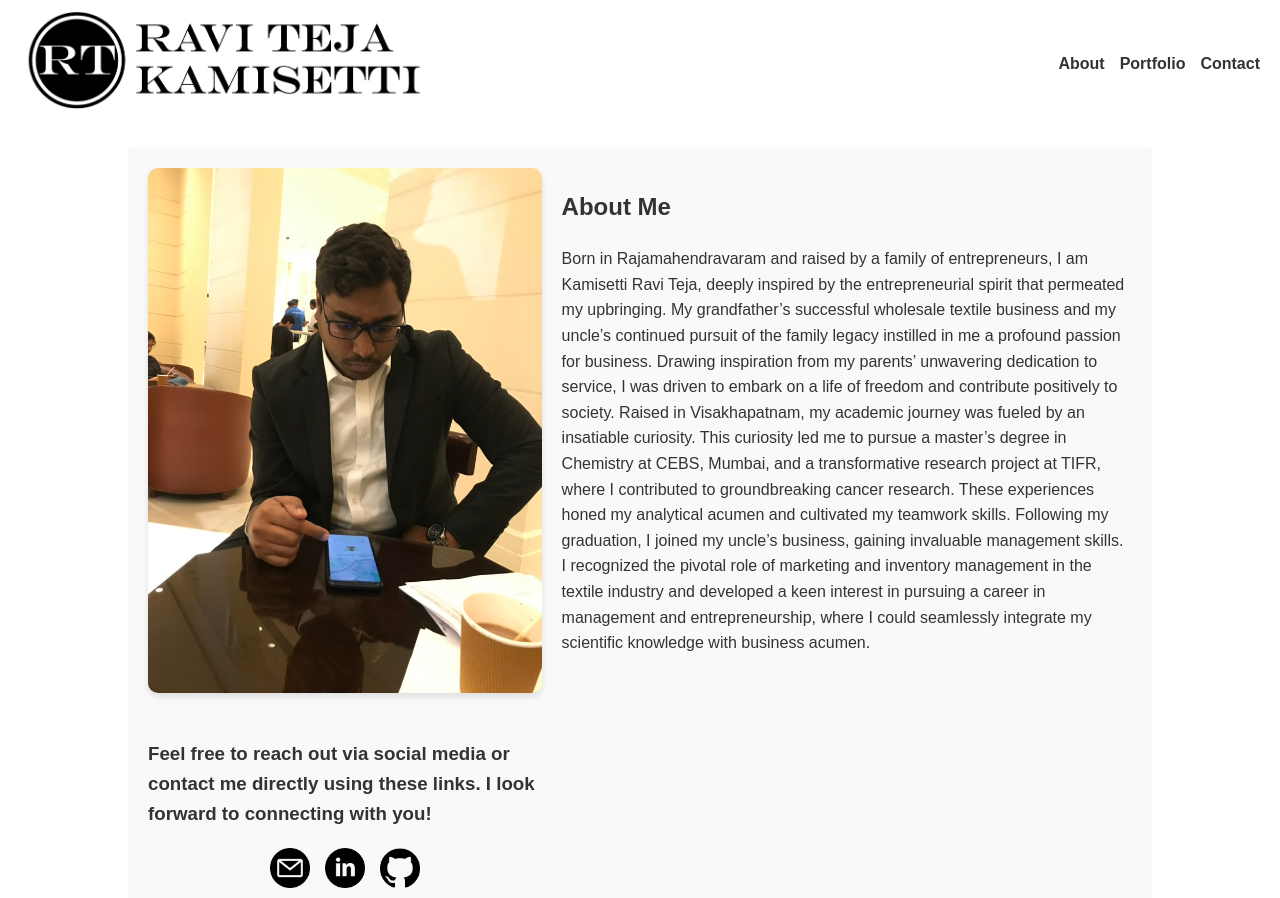
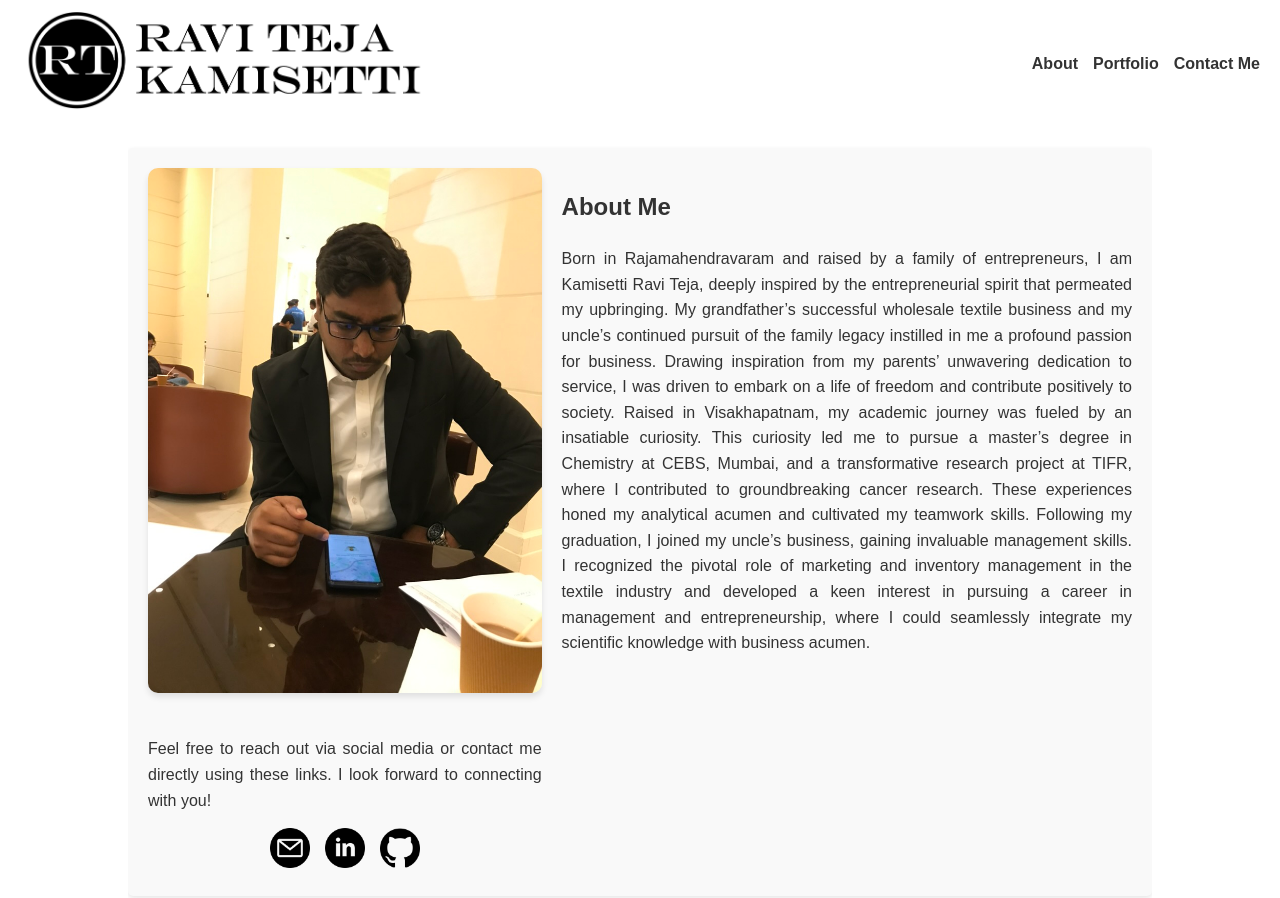
Before and after one commit to ravitejakamisetti/personal-website, a plain HTML site: page index.html in a window 1280 px wide. Shown: the top 898 px of the page. Drawn offline with Linux system fonts and the light colour scheme.

Commit message:
major update 5

```diff
--- a/assets/css/styles.css
+++ b/assets/css/styles.css
@@ -166,3 +166,8 @@ header {
 .contact-section p {
     margin-bottom: 15px;
 }
+
+p {
+    text-align: justify;
+    width: 100%;
+}
--- a/index.html
+++ b/index.html
@@ -20,7 +20,7 @@
             <div class="navbar-links">
                 <a href="#about">About</a>
                 <a href="portfolio.html">Portfolio</a>
-                <a href="#contact">Contact</a>
+                <a href="mailto:raviteja@example.com" aria-label="Contact via Email">Contact Me</a>
             </div>
         </nav>
     </header>
@@ -32,7 +32,7 @@
                         <img src="assets/images/profile.jpeg" alt="Raviteja's Picture">
                     </div>
                     <div class="contact-section">
-                        <h3>Feel free to reach out via social media or contact me directly using these links. I look forward to connecting with you!</h3>
+                        <p>Feel free to reach out via social media or contact me directly using these links. I look forward to connecting with you!</p>
                         <div class="social-icons">
                             <a href="mailto:raviteja@example.com" aria-label="Email">
                                 <img src="assets/images/email.png" alt="Email">
```
Also changed, not shown: portfolio.html (+1 -1 lines).
